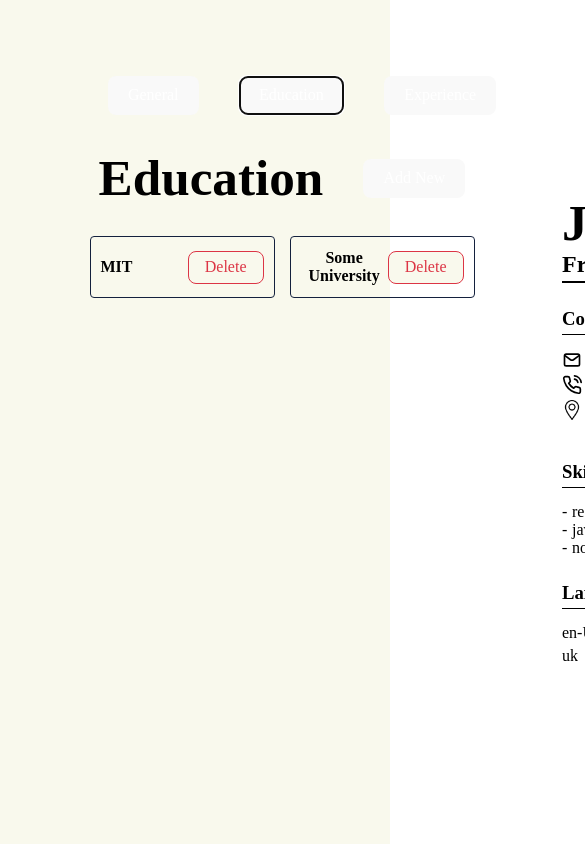
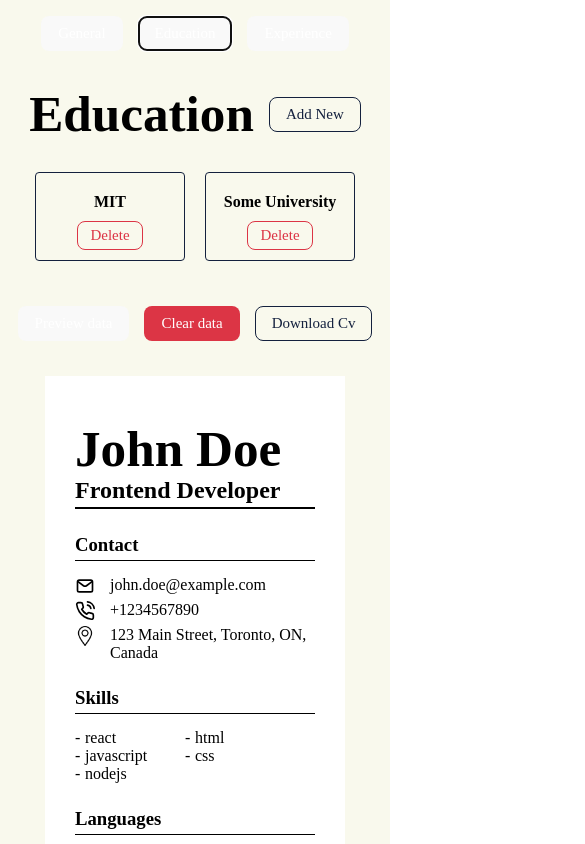
Before and after one commit to alinakotlovets/CV-Application, a React (Vite) app: page / in a window 390 px wide. Both pictures are taken after a click on the button "Education". Shown: the top 844 px of the page, 585 px wide, since content can reach past the window. Built offline with nearby package versions, Linux system fonts and the light colour scheme.

Commit message:
make tablet and mobile adaptation and downloading cv

```diff
--- a/package.json
+++ b/package.json
@@ -10,6 +10,8 @@
     "preview": "vite preview"
   },
   "dependencies": {
+    "html2canvas": "^1.4.1",
+    "jspdf": "^3.0.4",
     "react": "^19.2.0",
     "react-dom": "^19.2.0"
   },
--- a/src/App.css
+++ b/src/App.css
@@ -10,11 +10,11 @@
 }
 
 .cv-builder-right-box{
-  min-width: 650px;
+  width: 650px;
 }
 
 .cv-builder-left-box{
-  min-width: 500px;
+  width: 500px;
 }
 
 .cv-builder-buttons-box{
@@ -31,3 +31,51 @@
   justify-content: center;
   gap: 30px;
 }
+
+@media screen and (max-width: 1199.9px) {
+  .cv-builder-content{
+    flex-direction: column;
+  }
+  .cv-builder-left-box,
+  .cv-builder-right-box{
+    margin-bottom: 30px;
+  }
+}
+
+
+@media screen and (max-width: 767.9px) {
+  #root{
+    padding: 1rem;
+  }
+
+  .cv-builder-content{
+    width: 100%;
+  }
+
+  .cv-builder-left-box{
+    width: 300px;
+  }
+
+  .cv-builder-right-box{
+    width: 300px;
+  }
+  input{
+    width: 275px;
+  }
+
+  textarea {
+    width: 275px;
+  }
+
+  .cv-builder-buttons-box{
+    gap: 15px;
+    padding: 0;
+  }
+
+  button{
+    font-size: 15px;
+    white-space: nowrap;
+    padding: 0.5rem 1rem;
+  }
+
+}
--- a/src/App.jsx
+++ b/src/App.jsx
@@ -3,6 +3,7 @@ import './App.css'
 import Preview from "./preview.jsx";
 import ButtonsClearAddData from "./clearShowPreviewData.jsx";
 import SectionBox from "./renderInputsForms.jsx";
+import {useRef} from "react";
 
 
 function App() {
@@ -79,6 +80,9 @@ function App() {
     const onClick = (key) => {
         setCurrentSection(key);
     }
+
+    const cvRef = useRef(null)
+
     return (
         <div className="cv-builder-content">
             <div className="cv-builder-left-box">
@@ -94,8 +98,8 @@ function App() {
                         setInputValue={setInputValue}/>
             </div>
             <div className="cv-builder-right-box">
-            <ButtonsClearAddData setData={setInputValue}/>
-            <Preview data={inputValue} sectionKey={currentSection}/>
+            <ButtonsClearAddData cvRef={cvRef} setData={setInputValue}/>
+            <Preview data={inputValue} cvRef={cvRef} sectionKey={currentSection}/>
             </div>
         </div>
     )
--- a/src/clearShowPreviewData.jsx
+++ b/src/clearShowPreviewData.jsx
@@ -1,6 +1,7 @@
 import React from "react";
-
-function ButtonsClearAddData({setData}) {
+import html2canvas from "html2canvas";
+import jsPDF from "jspdf";
+function ButtonsClearAddData({setData, cvRef}) {
     const previewData = () => {
         let previewObject = {
             general: {
@@ -60,10 +61,36 @@ function ButtonsClearAddData({setData}) {
         setData(clearObject);
 
     }
+
+    const downloadPDF = () => {
+        const input = cvRef.current;
+        html2canvas(input).then((canvas) => {
+            const imgData = canvas.toDataURL("image/png");
+            const pdf = new jsPDF("p", "mm", "a4", true);
+            const pdfWidth = pdf.internal.pageSize.getWidth();
+            const pdfHeight = pdf.internal.pageSize.getHeight();
+            const imgWidth = canvas.width;
+            const imgHeight = canvas.height;
+            const ratio = Math.min(pdfWidth / imgWidth, pdfHeight / imgHeight);
+            const imgX = (pdfWidth - imgWidth * ratio) / 2;
+            const imgY = 10;
+            pdf.addImage(
+                imgData,
+                "PNG",
+                imgX,
+                imgY,
+                imgWidth * ratio,
+                imgHeight * ratio
+            );
+            pdf.save("Cv.pdf");
+        });
+    };
+
     return (
         <div className="cv-builder-buttons-box">
             <button onClick={previewData}>Preview data</button>
             <button className="btn-red-white" onClick={clearData}>Clear data</button>
+            <button className="btn-white-blue" onClick={downloadPDF}>Download Cv</button>
         </div>
     )
 }
--- a/src/index.css
+++ b/src/index.css
@@ -10,16 +10,6 @@
     --border-radius-sm: 4px;
     --border-radius-md: 8px;
     --border-radius-lg: 16px;
-    --t-one-body: "Lato", system-ui, -apple-system, BlinkMacSystemFont, "Segoe UI", Roboto, Oxygen, Ubuntu, Cantarell, "Open Sans", "Helvetica Neue", sans-serif;
-    --t-one-heading: "Now", system-ui, -apple-system, BlinkMacSystemFont, "Segoe UI", Roboto, Oxygen, Ubuntu, Cantarell, "Open Sans", "Helvetica Neue", sans-serif;
-    --t-one-h4-h5: "Aileron", system-ui, -apple-system, BlinkMacSystemFont, "Segoe UI", Roboto, Oxygen, Ubuntu, Cantarell, "Open Sans", "Helvetica Neue", sans-serif;
-    --t-two-body: "DM sans", system-ui, -apple-system, BlinkMacSystemFont, "Segoe UI", Roboto, Oxygen, Ubuntu, Cantarell, "Open Sans", "Helvetica Neue", sans-serif;
-    --t-two-heading: "Neue Machina";
-    --t-two-h3: "Arimo", system-ui, -apple-system, BlinkMacSystemFont, "Segoe UI", Roboto, Oxygen, Ubuntu, Cantarell, "Open Sans", "Helvetica Neue", sans-serif;
-    --t-name: 2rem;
-    --t-job: 1.5rem;
-    --t-subheading: 1.3rem;
-    --t-h4: 1rem;
     --transform: 300ms ease-in-out;
 
  }
--- a/src/preview.css
+++ b/src/preview.css
@@ -112,3 +112,19 @@
     width: 100%
 
 }
+
+
+@media screen and (max-width: 767.9px) {
+    .preview-content-box {
+        flex-direction: column;
+    }
+
+    .preview-left-box {
+        width: 100%;
+    }
+
+    .preview-right-box {
+        width: 100%;
+    }
+
+}
--- a/src/preview.jsx
+++ b/src/preview.jsx
@@ -3,7 +3,8 @@ import "./preview.css";
 import emailIcon from "./img/email.svg";
 import phoneIcon from "./img/phone.svg";
 import locationIcon from "./img/location.png";
-function Preview({data}) {
+
+function Preview({data, cvRef}) {
     const renderSchoolTitle = (edu) => {
         if (!edu.school && !edu.title) return null;
         return (
@@ -37,8 +38,8 @@ function Preview({data}) {
     }
 
     return (
-        <div className="cv-builder-preview">
-            <div className="underline-2px">
+        <div ref={cvRef} className="cv-builder-preview">
+        <div className="underline-2px">
                 <h1>{data.general.firstName} {data.general.lastName}</h1>
                 <h2>{data.general.jobPosition}</h2>
             </div>
--- a/src/renderInputsForms.css
+++ b/src/renderInputsForms.css
@@ -36,8 +36,9 @@
 .cv-builder-forms-section-box{
     display: grid;
     grid-template-columns: repeat(2, 1fr);
-    gap: 15px;
+    gap: 20px;
     padding: 0;
+    margin-bottom: 15px;
 }
 
 .cv-builder-forms-box-item{
@@ -47,8 +48,8 @@
     display: flex;
     align-items: center;
     justify-content: space-between;
-    width: 185px;
-    height: 62px;
+    width: 190px;
+    min-height: 62px;
     transition: scale var(--transform), box-shadov var(--transform);
 }
 
@@ -129,3 +130,33 @@
 .margin-bottom-sm{
     margin-bottom: 10px;
 }
+
+.btn-white-blue{
+    background-color: var(--bg-color);
+    color: var(--prussian-blue);
+    border: 1px solid var(--prussian-blue);
+    transition: color var(--transform), background-color var(--transform);
+}
+
+.btn-white-blue:focus,
+.btn-white-blue:hover{
+    background-color: var(--prussian-blue);
+    color: var(--primary-clr);
+    border: 1px solid var(--prussian-blue);
+}
+
+
+@media screen and (max-width: 767.9px) {
+    .cv-builder-forms-box-item {
+        padding: 10px;
+        flex-direction: column;
+        width: 150px;
+        min-height: 80px;
+    }
+
+
+    .btn-sm{
+        padding: 0.3rem 0.8rem;
+    }
+
+}
--- a/src/renderInputsForms.jsx
+++ b/src/renderInputsForms.jsx
@@ -150,7 +150,7 @@ function SectionBox({title, sectionKey, inputValue, placeholders, setInputValue}
                 <div className="margin-top-bottom-10px">
                     <div className="cv-builder-buttons-box">
                     <label htmlFor={key}>{placeholders}</label>
-                    <button onClick={() => {
+                    <button className="btn-white-blue" onClick={() => {
                         setState({activeIndex:null, editItem:key});
                         editContent(null, null, state.activeIndex, "setState")
                     }}>Add New
@@ -221,7 +221,7 @@ function SectionBox({title, sectionKey, inputValue, placeholders, setInputValue}
             <h1>{title}</h1>
             {
                 sectionKey === "education" || sectionKey === "experience" ? (
-                    <button onClick={() => editContent(null, null, "add",  "setSectionState")}>Add New</button>
+                    <button className="btn-white-blue" onClick={() => editContent(null, null, "add",  "setSectionState")}>Add New</button>
                 ) : null
             }
             </div>
```
Also changed, not shown: 1 other file (tests, documents, lock files or other folders).
